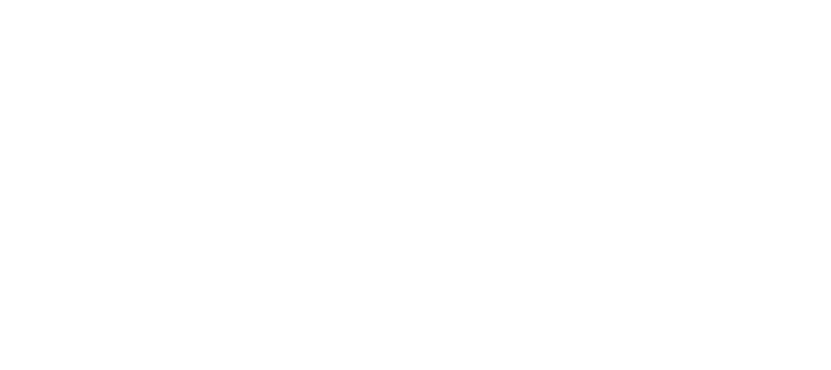
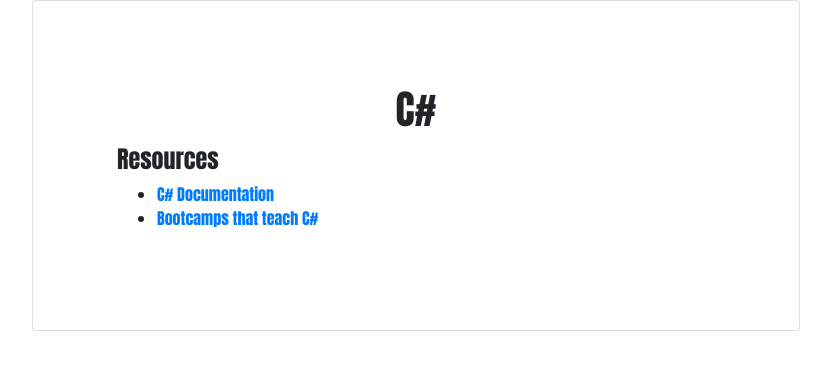
Before and after one commit to vnessa-su/programming-language-suggester, a plain HTML site: page csharp.html in a window 1280 px wide. Shown: the whole page, without its empty margins (224-1055 px from the left). Drawn offline with Linux system fonts and the light colour scheme.

Commit message:
Add content and styling to csharp.html.

```diff
--- a/csharp.html
+++ b/csharp.html
@@ -0,0 +1,32 @@
+<!DOCTYPE html>
+<html lang="en">
+<head>
+  <meta charset="UTF-8">
+  <meta http-equiv="X-UA-Compatible" content="IE=edge">
+  <meta name="viewport" content="width=device-width, initial-scale=1.0">
+
+  <link rel="stylesheet" href="css/bootstrap.css" type="text/css">
+  <link rel="stylesheet" href="css/styles.css" type="text/css">
+  <link rel="preconnect" href="https://fonts.gstatic.com">
+  <link href="https://fonts.googleapis.com/css2?family=Anton&family=Roboto&display=swap" rel="stylesheet">
+
+  <script src="js/jquery-3.6.0.js"></script>
+  <script src="js/scripts.js"></script>
+
+  <title>C# Information</title>
+</head>
+<body>
+  <div class="card language-card">
+    <div class="card-body">
+      <h1 class="card-title text-center">C#</h3>
+      <div class="card-text">
+        <h4>Resources</h4>
+        <ul>
+          <li><a href="https://docs.microsoft.com/en-us/dotnet/csharp/">C# Documentation</a></li>
+          <li><a href="https://www.coursereport.com/subjects/c-sharp">Bootcamps that teach C#</a></li>
+        </ul>
+      </div>
+    </div>
+  </div>
+</body>
+</html>
--- a/css/styles.css
+++ b/css/styles.css
@@ -30,3 +30,10 @@
   display: block;
   margin: auto;
 }
+
+.language-card {
+  margin: auto;
+  max-width: 60%;
+  padding: 5%;
+  font-family: 'Anton', sans-serif;
+}
```
